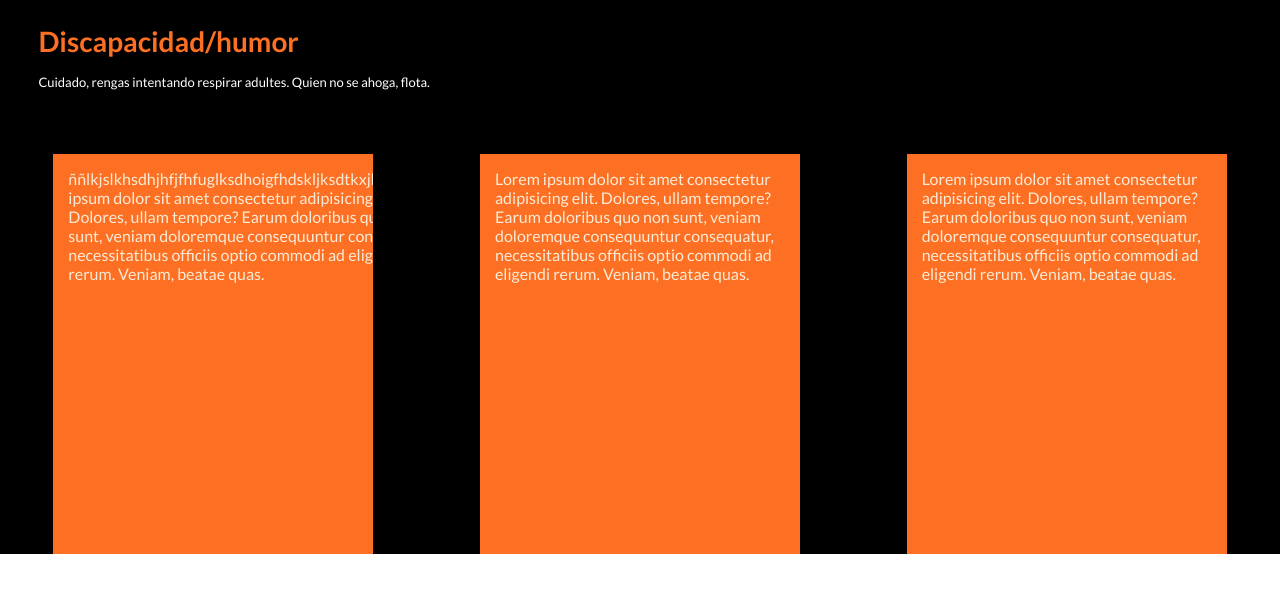
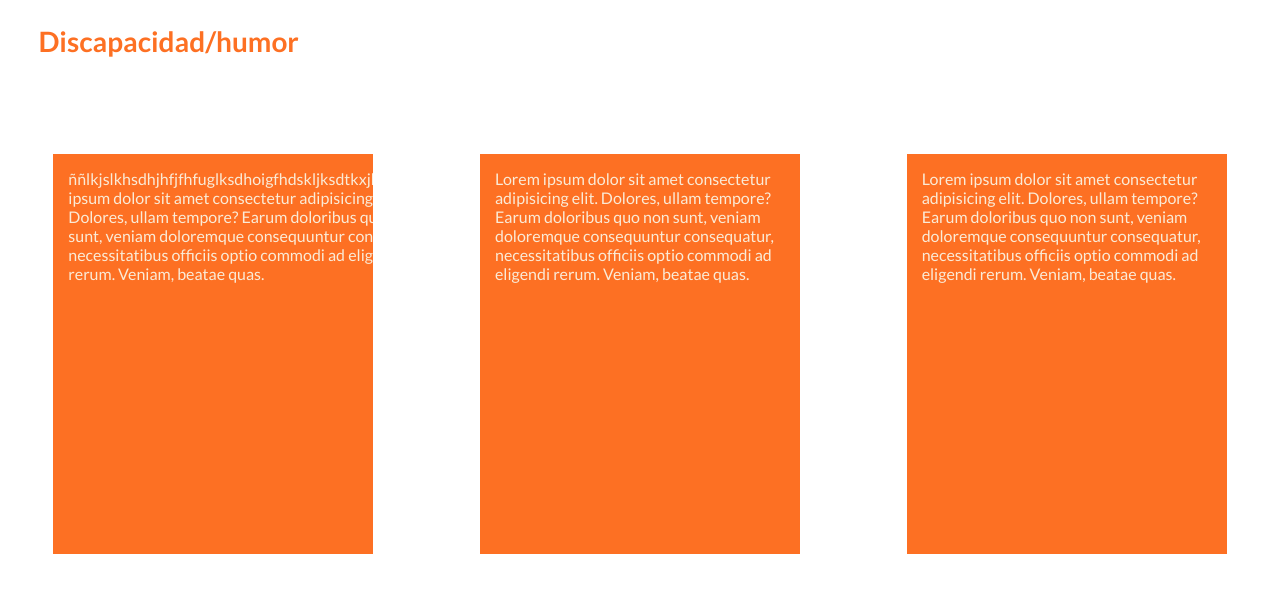
Before and after one commit to GITLETY/laplatamas, a plain HTML site: page index.html in a window 1280 px wide. Shown: the part 317-915 px from the top of the page. Drawn offline with Linux system fonts and the light colour scheme.

Commit message:
cambié los colores del fondo a blanco cuando la pantalla se modifique...en el style index

```diff
--- a/css/styleIndex.css
+++ b/css/styleIndex.css
@@ -99,13 +99,13 @@ p {
 @media screen and (min-width:600px) {
 
 nav {
-    background-color: rgb(150, 113, 137);
+    background-color: white;
     background-size: auto;
     border: 10px;
     padding: 10px;
 }
 body {
-    background-color: rgb(241, 241, 241);
+    background-color: white;
   }
 
 }
@@ -114,7 +114,7 @@ body {
 
 @media screen and (min-width: 1080px) {
     body {
-      background-color: rgb(0, 0, 0);
+      background-color: white;
     }
     span {
         color: rgb(255, 255, 255);
```
